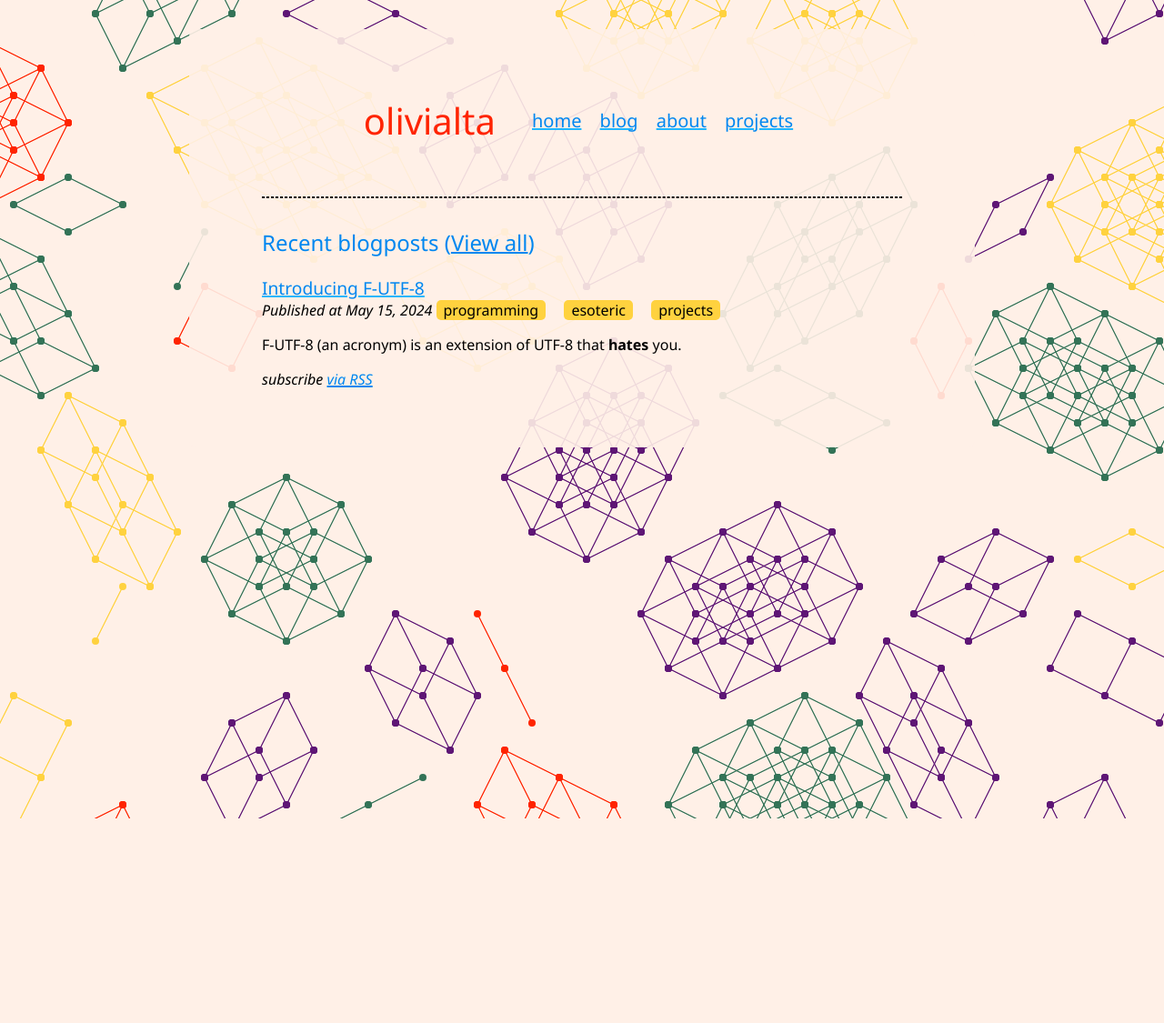
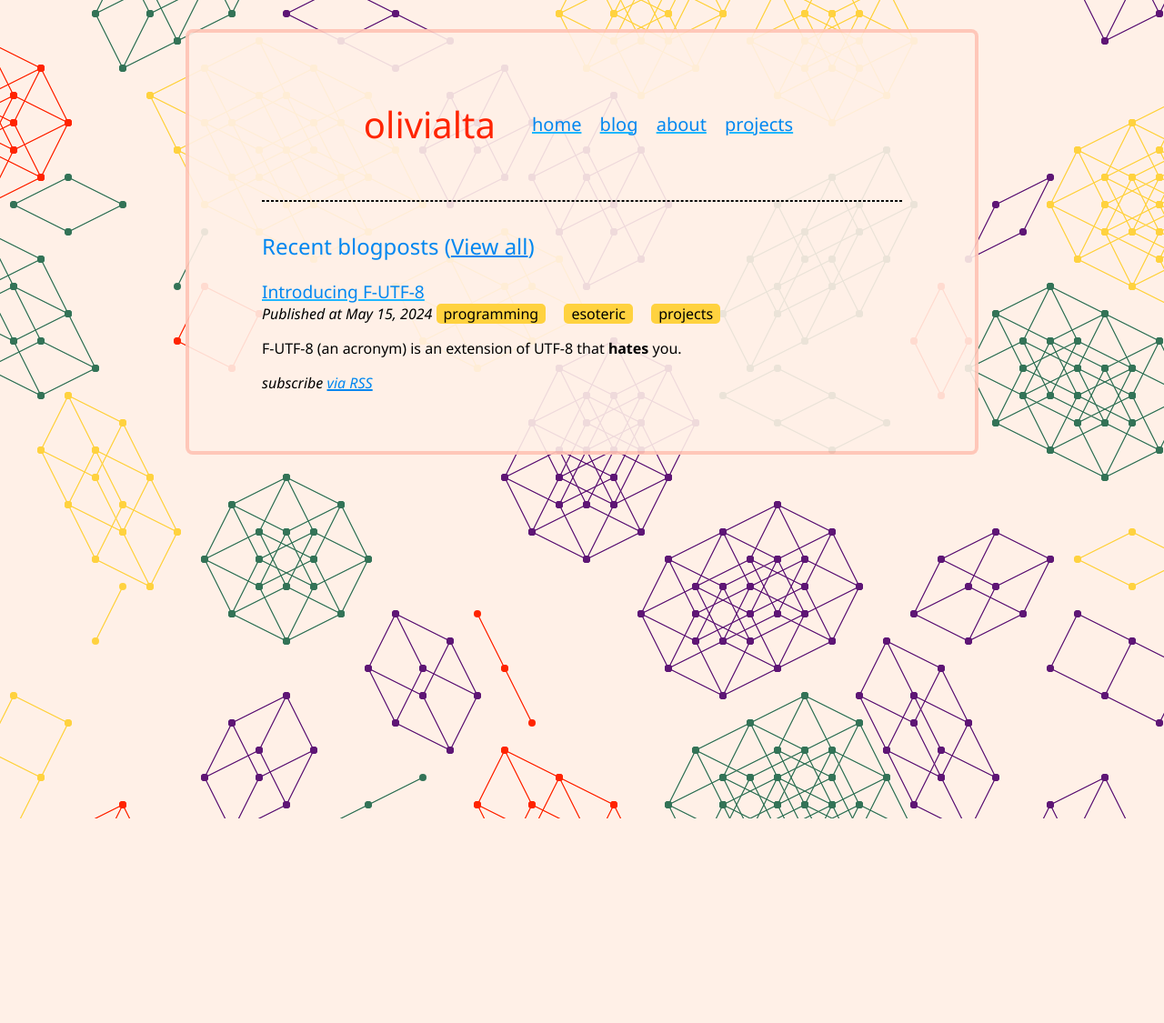
Before and after one commit to RocketRace/rocketrace.github.io, a Jekyll site: the page built from index.md, in a window 1280 px wide. Shown: the whole page at 91% size. Built offline with Jekyll 4.4.1, drawn with Linux system fonts in a browser that asks for light colours.

Commit message:
Add a slight border to the main pane

```diff
--- a/assets/main.scss
+++ b/assets/main.scss
@@ -115,6 +115,7 @@ body {
 
 .content {
   background-color: rgba($color: $light, $alpha: 0.9);
+  border: 4px solid rgba($color: $tomato, $alpha: 0.2);
 }
 
 // responsiveness
```
